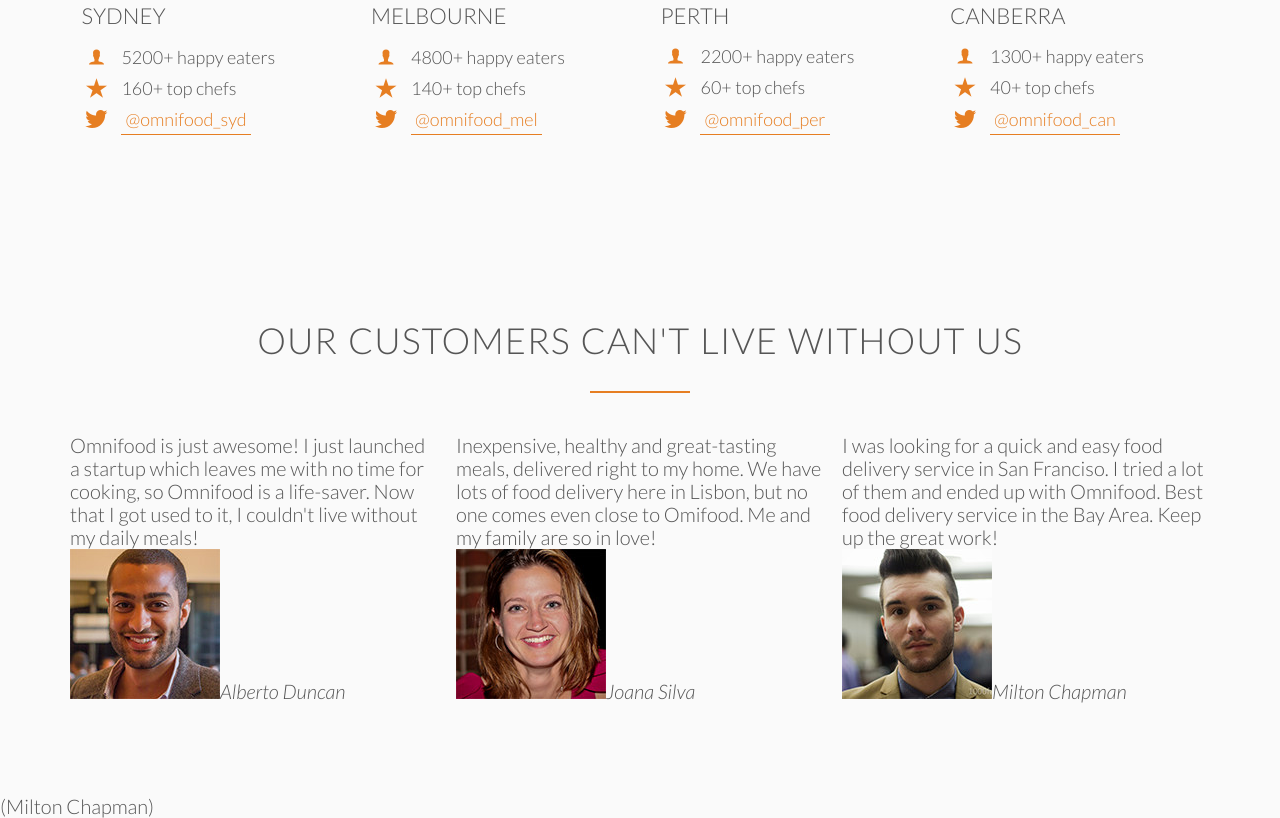
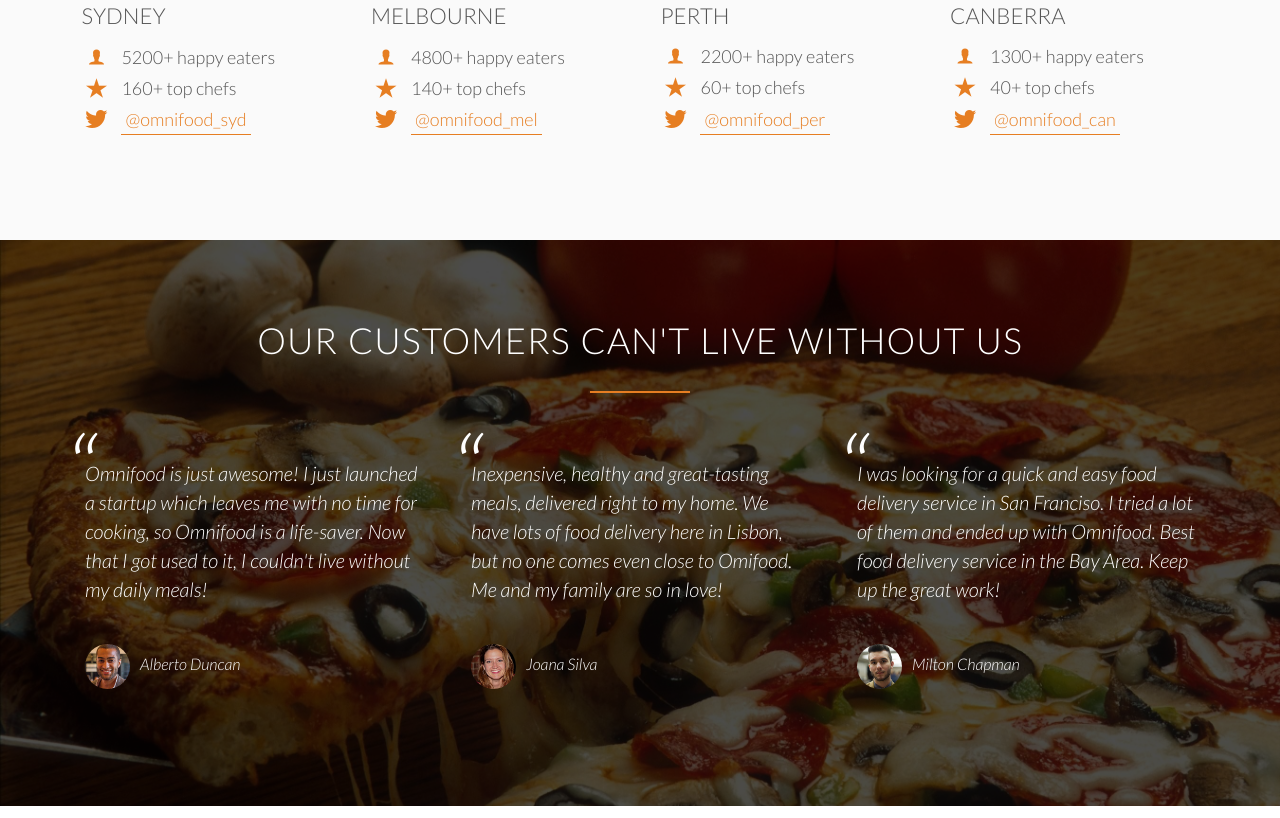
Before and after one commit to barrosdaniel/AcademicProjects-08OmniFood, a PHP site: page / in a window 1280 px wide. Shown: the part 3211-4029 px from the top of the page. Run offline with PHP 8.4, Linux system fonts and the light colour scheme; some web fonts are replaced.

Commit message:
feature: testimonials section complete

```diff
--- a/index.html
+++ b/index.html
@@ -207,27 +207,26 @@
 
     <div class="container">
       <div class="col span-1-of-3">
-        <blockquote>Omnifood is just awesome! I just launched a startup which leaves me with no time for cooking, so Omnifood is a life-saver. Now that I got used to it, I couldn't live without my daily meals!</blockquote>
-        <cite><img src="resources/img/customer-1.jpg" alt="Alberto Duncan photo">Alberto Duncan</cite>
+        <blockquote>
+          <p>Omnifood is just awesome! I just launched a startup which leaves me with no time for cooking, so Omnifood is a life-saver. Now that I got used to it, I couldn't live without my daily meals!</p>
+          <cite><img src="resources/img/customer-1.jpg" alt="Alberto Duncan photo">Alberto Duncan</cite>
+        </blockquote>
       </div>
       <div class="col span-1-of-3">
-        <blockquote>Inexpensive, healthy and great-tasting meals, delivered right to my home. We have lots of food delivery here in Lisbon, but no one comes even close to Omifood. Me and my family are so in love!</blockquote>
-        <cite><img src="resources/img/customer-2.jpg" alt="Joana Silva photo">Joana Silva</cite>
+        <blockquote>
+          <p>Inexpensive, healthy and great-tasting meals, delivered right to my home. We have lots of food delivery here in Lisbon, but no one comes even close to Omifood. Me and my family are so in love!</p>
+          <cite><img src="resources/img/customer-2.jpg" alt="Joana Silva photo">Joana Silva</cite>
+        </blockquote>
       </div>
       <div class="col span-1-of-3">
-        <blockquote>I was looking for a quick and easy food delivery service in San Franciso. I tried a lot of them and ended up with Omnifood. Best food delivery service in the Bay Area. Keep up the great work!</blockquote>
-        <cite><img src="resources/img/customer-3.jpg" alt="Milton Chapman photo">Milton Chapman</cite>
+        <blockquote>
+          <p>I was looking for a quick and easy food delivery service in San Franciso. I tried a lot of them and ended up with Omnifood. Best food delivery service in the Bay Area. Keep up the great work!</p>
+          <cite><img src="resources/img/customer-3.jpg" alt="Milton Chapman photo">Milton Chapman</cite>
+        </blockquote>
       </div>
-
-
     </div>
   </section>
 
 
 </body>
-
 </html>
-
-
-
-(Milton Chapman)
--- a/resources/css/styles.css
+++ b/resources/css/styles.css
@@ -210,6 +210,7 @@ header {
   background-image:
     linear-gradient(var(--image-overlay-color), var(--image-overlay-color)),
     url(/resources/css/img/hero.jpg);
+  background-attachment: fixed;
   background-repeat: no-repeat;
   background-size: cover;
   background-position: center;
@@ -367,3 +368,44 @@ div.city-feature p a:active {
   color: var(--primary-text-color);
   border-bottom: 1px solid transparent;
 }
+
+
+
+/* ----------------------------------------*/
+/* Testimonials Section */
+/* ----------------------------------------*/
+.section-testimonials {
+  background-image: linear-gradient(var(--image-overlay-color), var(--image-overlay-color)), url(/resources/css/img/back-customers.jpg);
+  background-size: cover;
+  color: var(--light-text-color);
+  background-attachment: fixed;
+}
+
+blockquote {
+  padding: 1.25rem 0.75rem;
+  font-style: italic;
+  line-height: 145%;
+  position: relative;
+}
+
+blockquote:before {
+  content:"\201C";
+  display: block;
+  font-size: 5rem;
+  position: absolute;
+  top: 1rem;
+  left: -0.25rem;
+}
+
+blockquote cite {
+  display: block;
+  font-size: 0.8rem;
+  margin-top: 2rem;
+}
+
+blockquote cite img {
+  height: 2.25rem;
+  border-radius: 50%;
+  margin-right: 0.5rem;
+  vertical-align: middle;
+}
```
Also changed, not shown: resources/css/img/back-customers.jpg (added).
